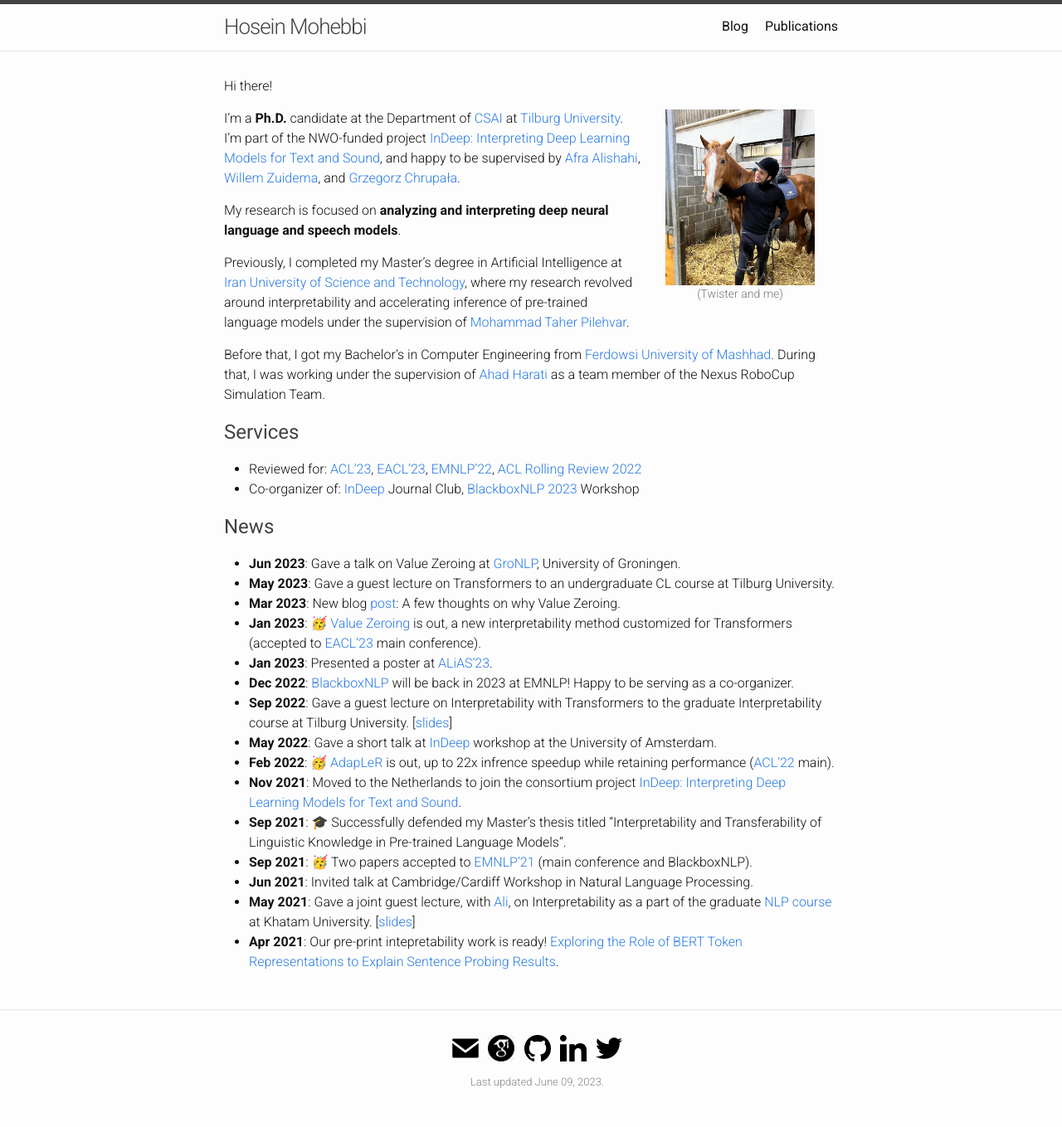
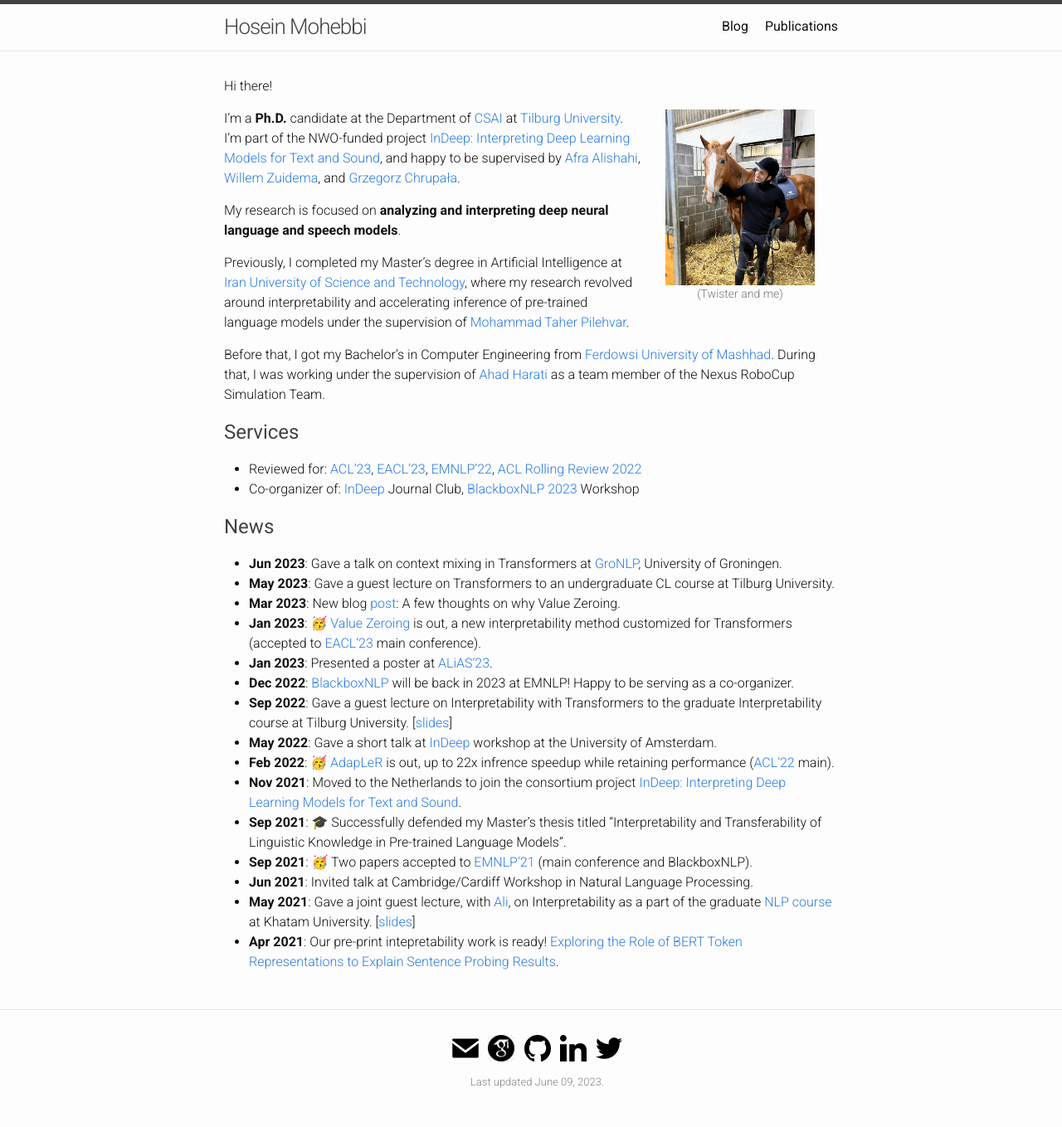
Before and after one commit to hmohebbi/hmohebbi.github.io, a Jekyll site: the page built from index.md, in a window 1280 px wide. Shown: the whole page at 83% size. Built offline with Jekyll 4.4.1, drawn with Linux system fonts in a browser that asks for light colours.

Commit message:
Update index.md

```diff
--- a/index.md
+++ b/index.md
@@ -36,7 +36,7 @@ Before that, I got my Bachelor’s in Computer Engineering from [Ferdowsi Univer
 * Co-organizer of: [InDeep](https://interpretingdl.github.io/) Journal Club, [BlackboxNLP 2023](https://blackboxnlp.github.io/) Workshop
 
 ## <span style="color:#424242">News </span>
-* __Jun 2023__: Gave a talk on Value Zeroing at [GroNLP](https://www.rug.nl/research/clcg/research/cl/), University of Groningen.
+* __Jun 2023__: Gave a talk on context mixing in Transformers at [GroNLP](https://www.rug.nl/research/clcg/research/cl/), University of Groningen.
 * __May 2023__: Gave a guest lecture on Transformers to an undergraduate CL course at Tilburg University.
 * __Mar 2023__: New blog [post](https://hmohebbi.github.io/blog/value-zeroing): A few thoughts on why Value Zeroing.
 * __Jan 2023__: 🥳 [Value Zeroing](https://arxiv.org/abs/2301.12971) is out, a new interpretability method customized for Transformers (accepted to [EACL'23](https://2023.eacl.org/) main conference).
```
